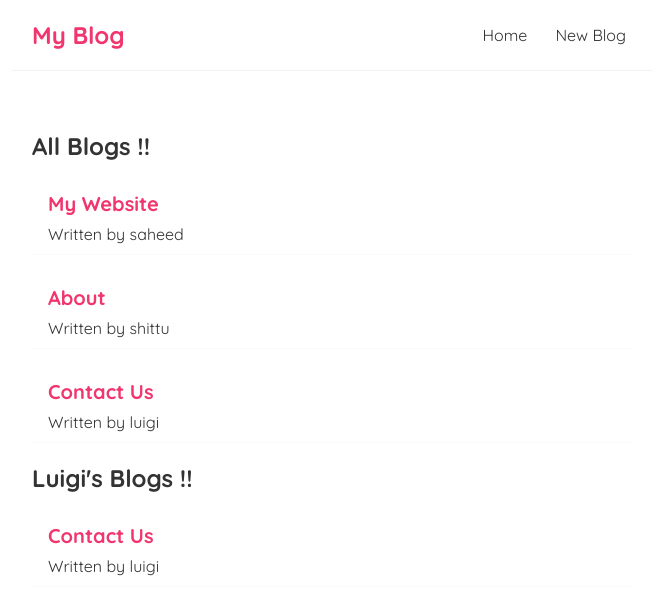
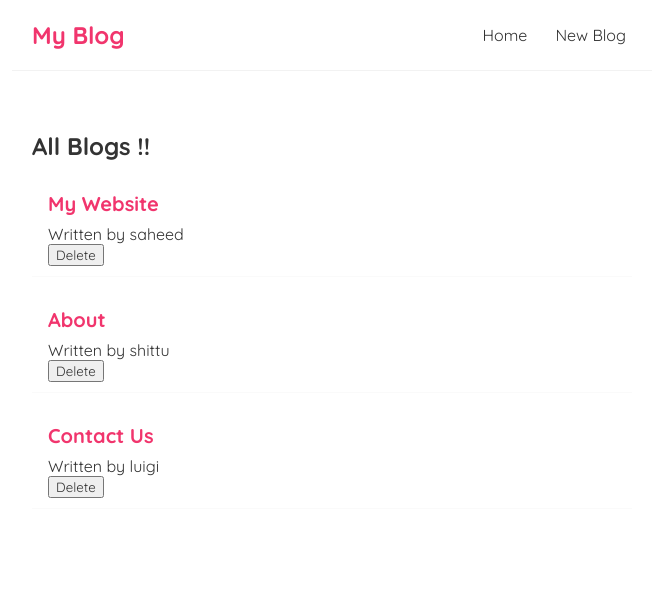
Before and after one commit to saheedsh2/react-crud, a React (Create React App) app: page / in a window 1280 px wide. Shown: the top 614 px of the page, without its empty margins (308-964 px from the left). Built offline with nearby package versions, Linux system fonts and the light colour scheme.

Commit message:
website updated

```diff
--- a/src/components/BlogList.js
+++ b/src/components/BlogList.js
@@ -1,4 +1,5 @@
-const BlogList = ({blogs,title}) => {
+const BlogList = ({blogs,title,handleDelete}) => {
+
 
     return (
         <div className="blog-list">
@@ -7,6 +8,7 @@
          <div className='blog-preview' key={blog.id}>
             <h2>{ blog.title }</h2>
             <p>Written by {blog.author}</p>
+            <button onClick={() => handleDelete(blog.id)}>Delete</button>
          </div>
          ))}
 
--- a/src/components/Home.js
+++ b/src/components/Home.js
@@ -8,10 +8,18 @@
     {title: "Contact Us", body:"Contact Me...", author: 'luigi', id: 3},
 
 ]);
+
+const handleDelete = (id) => {
+    const newBlogs = blogs.filter(blog => blog.id !== id);
+    setBlogs(newBlogs);
+}
+
+
+
+
     return (
         <div className="home">
-            <BlogList blogs={blogs} title="All Blogs !!"/>
-            <BlogList blogs={blogs.filter((blog) => blog.author === 'luigi')} title="Luigi's Blogs !!"/>
+            <BlogList blogs={blogs} title="All Blogs !!" handleDelete={handleDelete}/>
 
 
         </div>
```
